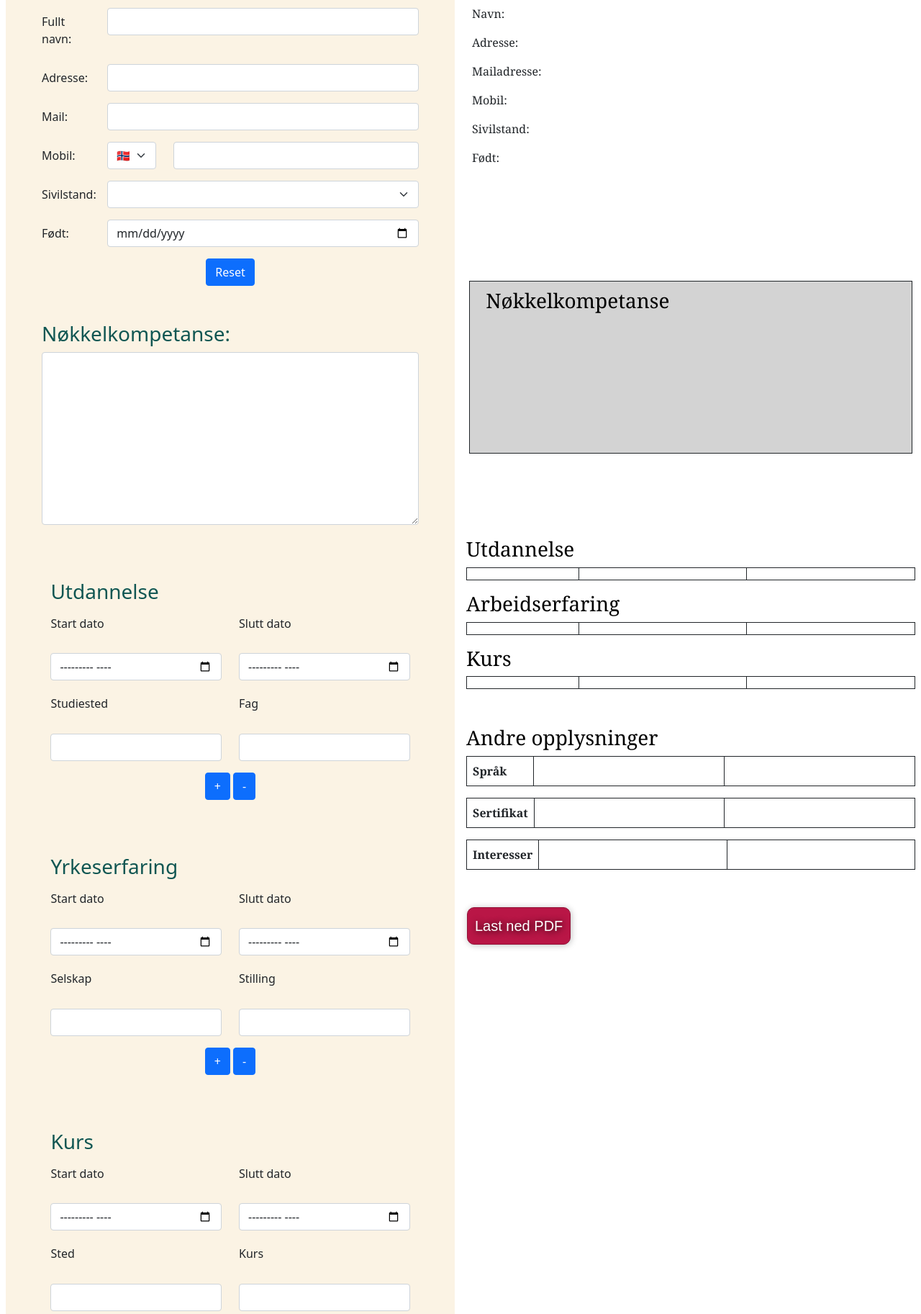
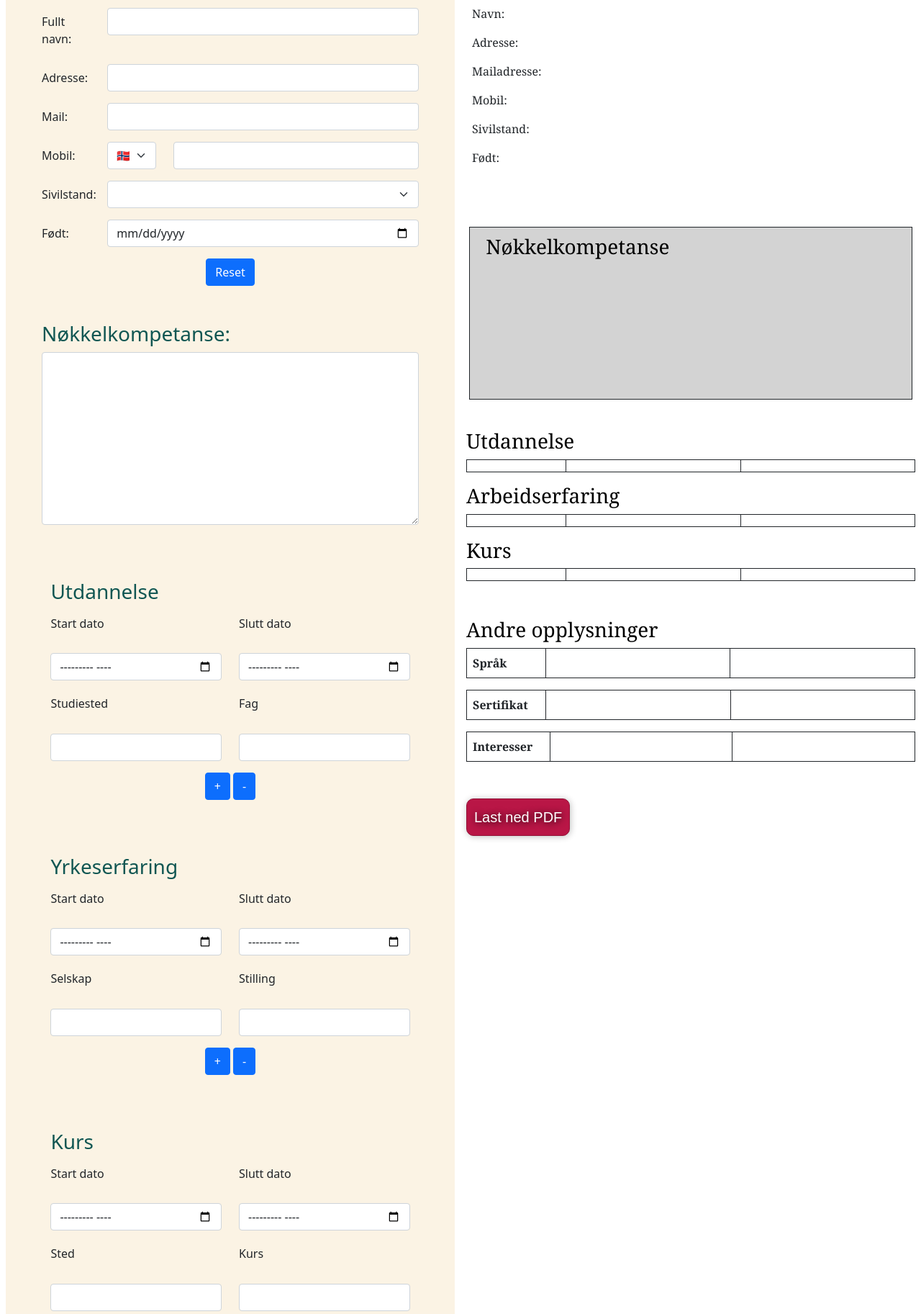
Before and after one commit to Rolf85no/interaktivCV, a Flask app: page / in a window 1280 px wide. Shown: the part 97-1922 px from the top of the page at 72% size. Run offline with Flask 2, Linux system fonts and the light colour scheme; lists and menus that the app fills with data are empty; some libraries are stand-ins or nearby versions.

Commit message:
Add files via upload
Alle funksjoner virker. Får laget en pdf, tabellene ser litt rare ut men det virka som det var en vanlig problematikk når man lagde pdf via javascript.

```diff
--- a/static/ixstyles.css
+++ b/static/ixstyles.css
@@ -17,10 +17,6 @@ h5{
 
 
 /****************classes*************/
-.andreHead{
-    width: 15%;
-}
-
 .break{
     margin: 25px 0;
     opacity: 0;
@@ -106,6 +102,7 @@ h5{
     text-decoration: none;
  }
 
+
  .main-container{
     margin: 50px 0;
     width: 100%;
@@ -151,10 +148,8 @@ h5{
     border:1px solid;
     background-color: lightgrey;
     min-height: 30vh;
-    margin: 100px auto;
+    margin: 25px auto;
     width: 95%;
-
-
 }
 
 #cvkompetanse{
@@ -162,6 +157,19 @@ h5{
     padding: 10px;
 }
 
+#cvTables td{
+    width: 35%;
+
+}
+
+#cvTables .erfaringHead{
+    width: 20%;
+}
+
+#cvTables .andreHead{
+    width: 15%;
+}
+
 #kompetanse{
     min-height: 30vh;
 }
--- a/static/main.js
+++ b/static/main.js
@@ -1,8 +1,8 @@
 function copyText(textForm){
     var textCvName = 'cv' + textForm.id;
     textCv = document.getElementById(textCvName);
-    if (textForm.id != "mail" && textForm.id != "kompetanse" && textForm.id != "mobil"){
-        textCv.innerHTML = capitalize(textForm.value.trim());
+    if (textForm.id === "mail" || textForm.id === "kompetanse" || textForm.id === "mobil"){
+        textCv.innerHTML = textForm.value.trim();
     }
 
     if(textForm.id === "mobil"){
@@ -12,7 +12,7 @@ function copyText(textForm){
           }
     }
     else{
-        textCv.innerHTML = textForm.value.trim();
+        textCv.innerHTML = capitalize(textForm.value.trim());
     }
 
 }
@@ -38,7 +38,7 @@ function addLine(firstRow){
     len_row = firstRow.children.length - 1;
     /*document.getElementById('myTable').rows.namedItem('cvutdanning_row')*/
     i++;
-    var x,y;
+    var x,y, sprak_select;
     var textCvName = 'cv' + firstRow.id;
     var cvFirstRow = document.getElementById(textCvName);
     var newRow = firstRow.cloneNode(true);
@@ -58,7 +58,14 @@ function addLine(firstRow){
 
     // Selecter alle input-columns
     x =newRow.querySelectorAll('.form-control');
-    x[1].min = '';
+    if (firstRow.id.indexOf('year') != -1){
+        x[1].min = '';
+    }
+    if (firstRow.id.indexOf('sprak') != -1){
+        sprak_select = newRow.querySelector('.form-select');
+        sprak_select.id = renameVar(sprak_select.id);
+    }
+
     // Selecter alle td innenfor raden i CV
     z = cvNewRow.getElementsByTagName('td');
     var andreHead = cvNewRow.getElementsByClassName("andreHead");
@@ -129,3 +136,15 @@ function capitalize(str) {
     }
     return splitStr.join(' ');
   }
+
+  function createPdf(pdf_content, filnavn){
+    var options = {
+        margin:       1,
+        filename:     `${filnavn}.pdf`,
+        image:        { type: 'jpeg', quality: 0.98 },
+        html2canvas:  { scale: 2 },
+        jsPDF:        { unit: 'in', format: 'letter', orientation: 'portrait' }
+      };
+
+      html2pdf(pdf_content, options);
+  }
--- a/templates/index.html
+++ b/templates/index.html
@@ -66,7 +66,7 @@
                             <div class="row mb-3">
                                 <label for="fodt" class="col-sm-2 col-form-label">Født:</label>
                                 <div class="col-sm-10">
-                                <input type="date" class="form-control" id="fodt" onclick="copyText(document.getElementById('fodt'))"></div>
+                                <input type="date" class="form-control" id="fodt" onchange="copyText(document.getElementById('fodt'))"></div>
                             </div>
 
                             <div class="centered_btn">
@@ -231,7 +231,13 @@
                                             <input type="text" class="form-control" id="sprak0" onkeyup="copyText(document.getElementById(this.id))">
                                         </div>
                                         <div class="col-md-6">
-                                            <input type="text" class="form-control" id="sprakTxt0" onkeyup="copyText(document.getElementById(this.id))">
+                                                <select class="form-select" aria-label="Språkkompetanse" id="sprakTxt0" onchange="copyText(document.getElementById(this.id))">
+                                                    <option selected></option>
+                                                    <option value="Morsmål">Morsmål</option>
+                                                    <option value="Flytende">Flytende</option>
+                                                    <option value="Begrenset kompetanse">Begrenset kompetanse</option>
+                                                    <option value="Grunnleggende kompetanse">Grunnleggende kompetanse</option>
+                                                </select>
                                         </div>
                                     </div>
                                     <div class="centered_btn">
@@ -292,7 +298,7 @@
 
             <!----------------------------------------CV-------------------->
 
-            <td class="cv">
+            <td class="cv" id="print_me">
                 <h1 id="curri"> Curriculum vitae </h1>
                 <!------------------------------CV Personalia----------------->
                 <div class="container-topcv">
@@ -325,6 +331,7 @@
                 </div>
 
                 <hr class="break">
+
                 <!----------------------CV Kompetanse--------------------->
                 <div class="row mb-3">
                     <div class="col-12" id="cvBox">
@@ -333,12 +340,13 @@
                     </div>
                 </div>
 
+                <div id="cvTables">
                 <!---------------------CV Utdannelse---------------------->
 
                     <h3> Utdannelse</h3>
                     <table class="table table-bordered border-dark">
                         <tr id="cvutdanning_row0" >
-                            <td id="cvyearEd0" style="width:25%"></td>
+                            <td id="cvyearEd0" class="erfaringHead"></td>
                             <td id="cvuniversity0"></td>
                             <td id="cvspeciality0"></td>
                         </tr>
@@ -349,7 +357,7 @@
                     <h3> Arbeidserfaring</h3>
                     <table table class="table table-bordered border-dark">
                         <tr id="cvwork_row0">
-                            <td id="cvyearWork0" style="width:25%"></td>
+                            <td id="cvyearWork0" class="erfaringHead"></td>
                             <td id="cvcompany0"></td>
                             <td id="cvtitle0"></td>
                         </tr>
@@ -360,7 +368,7 @@
                     <h3> Kurs</h3>
                     <table class="table table-bordered border-dark">
                         <tr id="cvkurs_row0">
-                            <td id="cvyearKurs0" style="width:25%"> </td>
+                            <td id="cvyearKurs0" class="erfaringHead"> </td>
                             <td id="cvplace0"></td>
                             <td id="cvcourse0"> </td>
                         </tr>
@@ -393,30 +401,21 @@
                             <td id="cvinteresserTxt0"></td>
                         </tr>
                     </table>
+                </div>
+
                 <hr class="break">
 
-                    <table>
-                        <tr>
-                            <td><button class="download"> Last ned PDF </button></td>
-                        </tr>
-                    </table>
+
+                <button class="download" onclick="createPdf(document.getElementById('print_me'), document.getElementById('cvnavn').innerHTML)"> Last ned PDF </button>
 
             </td>
 
         </tr>
 
     </table>
+    <script src="https://cdn.jsdelivr.net/npm/bootstrap@5.1.3/dist/js/bootstrap.bundle.min.js" integrity="sha384-ka7Sk0Gln4gmtz2MlQnikT1wXgYsOg+OMhuP+IlRH9sENBO0LRn5q+8nbTov4+1p" crossorigin="anonymous"></script>
+    <script src="https://cdnjs.cloudflare.com/ajax/libs/html2pdf.js/0.8.1/html2pdf.bundle.min.js" integrity="sha512-vDKWohFHe2vkVWXHp3tKvIxxXg0pJxeid5eo+UjdjME3DBFBn2F8yWOE0XmiFcFbXxrEOR1JriWEno5Ckpn15A==" crossorigin="anonymous" referrerpolicy="no-referrer"></script>
 
-    <!-- Optional JavaScript; choose one of the two! -->
-
-    <!-- Option 1: Bootstrap Bundle with Popper -->
-    <script src="https://cdn.jsdelivr.net/npm/bootstrap@5.1.3/dist/js/bootstrap.bundle.min.js" integrity="sha384-ka7Sk0Gln4gmtz2MlQnikT1wXgYsOg+OMhuP+IlRH9sENBO0LRn5q+8nbTov4+1p" crossorigin="anonymous"></script>
-
-    <!-- Option 2: Separate Popper and Bootstrap JS -->
-    <!--
-    <script src="https://cdn.jsdelivr.net/npm/@popperjs/core@2.10.2/dist/umd/popper.min.js" integrity="sha384-7+zCNj/IqJ95wo16oMtfsKbZ9ccEh31eOz1HGyDuCQ6wgnyJNSYdrPa03rtR1zdB" crossorigin="anonymous"></script>
-    <script src="https://cdn.jsdelivr.net/npm/bootstrap@5.1.3/dist/js/bootstrap.min.js" integrity="sha384-QJHtvGhmr9XOIpI6YVutG+2QOK9T+ZnN4kzFN1RtK3zEFEIsxhlmWl5/YESvpZ13" crossorigin="anonymous"></script>
-    -->
     <script src="/static/main.js"></script>
   </body>
 </html>
```
Lines whose indentation alone changed are shown as unchanged.
